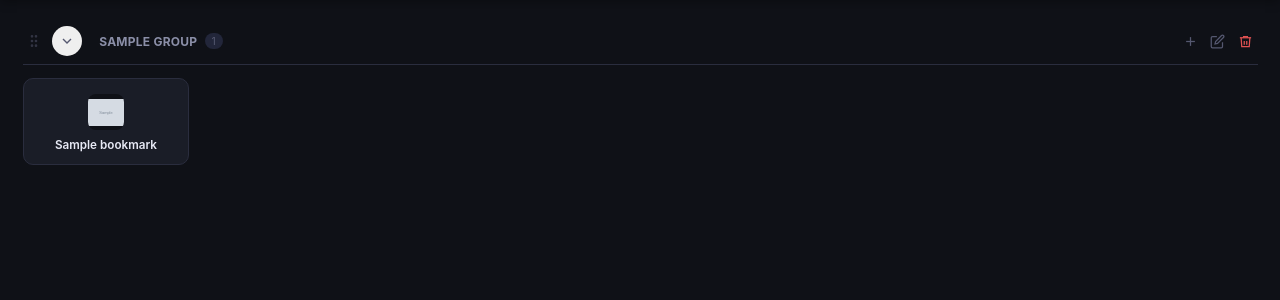
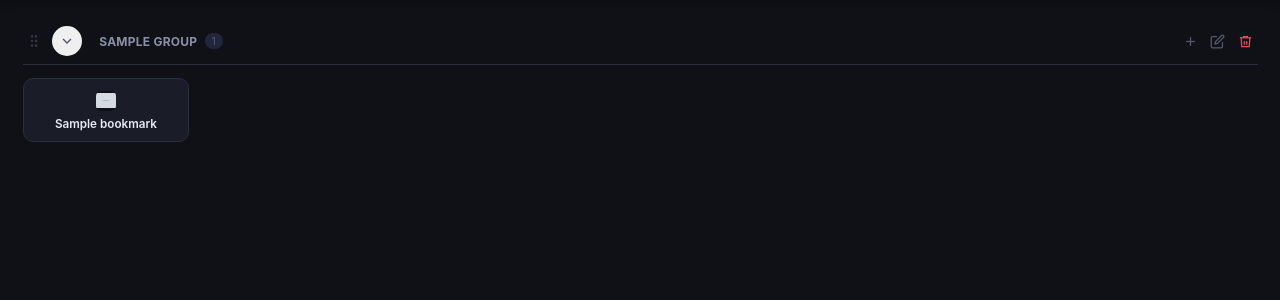
Before and after one commit to ftsiadimos/BookMark-App, a Flask app: page / in a window 1280 px wide. Shown: the part 64-364 px from the top of the page. Run offline with Flask 3, Linux system fonts and the light colour scheme; tables that the repository leaves empty hold one stand-in row (values such as "Sample post"); grey boxes marked "Sample" are stand-in pictures.

Commit message:
change icons size

```diff
--- a/static/css/style.css
+++ b/static/css/style.css
@@ -196,8 +196,8 @@ body {
   background: var(--surface);
   border: 1px solid var(--border);
   border-radius: var(--radius);
-  padding: 1rem .75rem .75rem;
-  display: flex; flex-direction: column; align-items: center; gap: .5rem;
+  padding: .75rem .75rem .6rem;
+  display: flex; flex-direction: column; align-items: center; gap: .4rem;
   cursor: pointer;
   transition: background var(--transition), border-color var(--transition), transform var(--transition), box-shadow var(--transition);
   text-decoration: none;
@@ -242,12 +242,12 @@ body {
 .tile:hover .tile-actions { opacity: 1; }
 
 .tile-favicon {
-  width: 36px; height: 36px; border-radius: 8px;
+  width: 20px; height: 20px; border-radius: 5px;
   object-fit: contain; flex-shrink: 0;
   background: var(--bg);
 }
 .tile-favicon-letter {
-  width: 36px; height: 36px; border-radius: 8px;
+  width: 20px; height: 20px; border-radius: 5px;
   display: flex; align-items: center; justify-content: center;
   font-size: 1.1rem; font-weight: 700; color: #fff; flex-shrink: 0;
 }
--- a/static/js/app.js
+++ b/static/js/app.js
@@ -81,7 +81,7 @@ function faviconEl(bookmark) {
     const domain = new URL(bookmark.url).hostname;
     const img = document.createElement("img");
     img.className = "tile-favicon";
-    img.src = `https://www.google.com/s2/favicons?sz=64&domain=${encodeURIComponent(domain)}`;
+    img.src = `https://www.google.com/s2/favicons?sz=128&domain=${encodeURIComponent(domain)}`;
     img.alt = "";
     img.onerror = () => img.replaceWith(letterAvatar(bookmark.title));
     return img;
```
Also changed, not shown: 1 other file.
